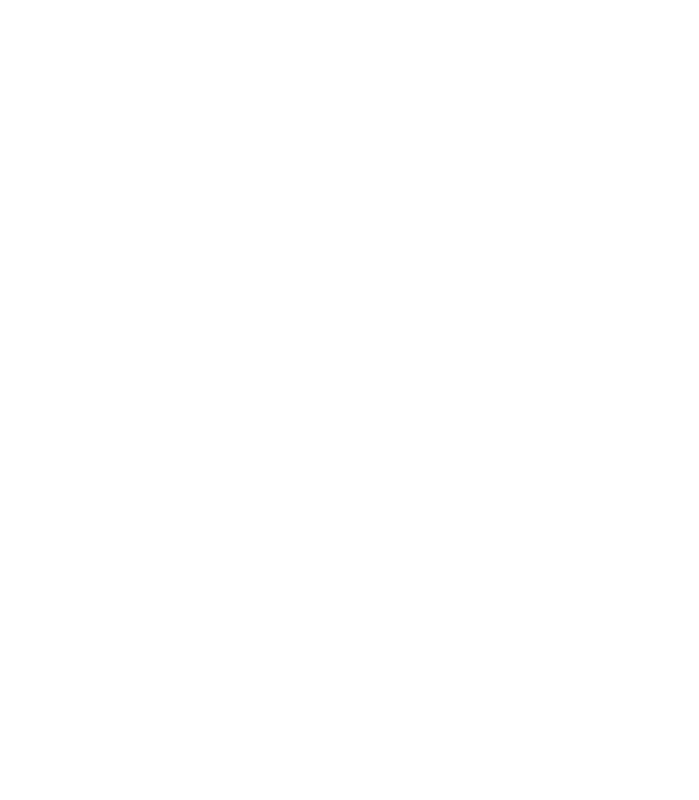
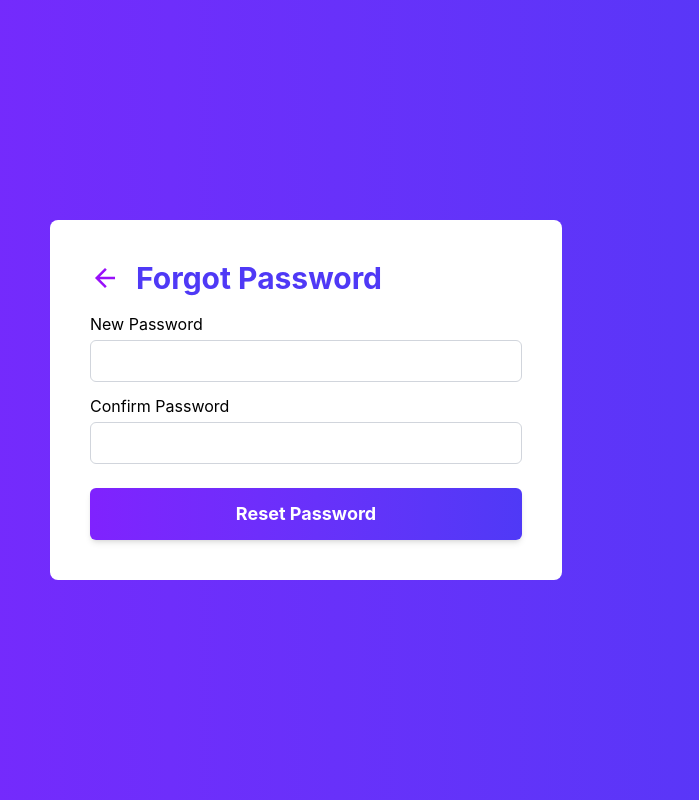
Before and after one commit to sohamnesarikar/mern-auth-service, a React app in the folder frontend/: page /forgot-password in a window 1280 px wide. Before the commit this address had no page. Shown: the whole page, without its empty margins (334-1033 px from the left). Built offline with nearby package versions, Linux system fonts and the light colour scheme; the HTML template or start-up script is replaced by a standard one.

Commit message:
forgot password ui created

```diff
--- a/frontend/src/App.jsx
+++ b/frontend/src/App.jsx
@@ -8,6 +8,7 @@
 import Profile from "./pages/Profile";
 import AppLayout from "./layouts/AppLayout";
 import Dashboard from "./pages/Dashboard";
+import ForgotPassword from "./pages/ForgotPassword";
 
 function App() {
   return (
@@ -21,11 +22,21 @@
             </PublicRoute>
           }
         />
+
         <Route
           path="/register"
           element={
             <PublicRoute>
               <Register />
+            </PublicRoute>
+          }
+        />
+
+        <Route
+          path="/forgot-password"
+          element={
+            <PublicRoute>
+              <ForgotPassword />
             </PublicRoute>
           }
         />
--- /dev/null
+++ b/frontend/src/pages/ForgotPassword.jsx
@@ -0,0 +1,167 @@
+import { useState } from "react";
+import { useForm } from "react-hook-form";
+import { IoMdArrowBack } from "react-icons/io";
+import { useNavigate } from "react-router";
+
+const ForgotPassword = () => {
+  const [step, setStep] = useState(3);
+  const navigate = useNavigate();
+  const {
+    register: emailRegister,
+    handleSubmit: handleSendOtpSubmit,
+    formState: { errors: emailErrors },
+  } = useForm();
+
+  const {
+    register: otpRegister,
+    handleSubmit: handleVerifyOtpSubmit,
+    formState: { errors: otpErrors },
+  } = useForm();
+
+  const {
+    register: passwordRegister,
+    handleSubmit: handleResetPasswordSubmit,
+    formState: { errors: passwordErrors },
+    watch,
+  } = useForm();
+
+  const password = watch("newPassword");
+
+  function onSendOtp(data) {}
+
+  function onVerifyOtp(data) {}
+
+  function onResetPassword(data) {}
+
+  return (
+    <div className="max-w-lg w-full bg-white rounded-lg px-10 py-10">
+      <div className="flex items-center gap-4 cursor-pointer mb-4">
+        <IoMdArrowBack
+          size={30}
+          className="text-purple-600"
+          onClick={() => navigate("/login")}
+        />{" "}
+        <h1 className="text-3xl font-bold text-indigo-600">Forgot Password</h1>
+      </div>
+      {step === 1 && (
+        <form onSubmit={handleSendOtpSubmit(onSendOtp)}>
+          <div className="flex flex-col my-3">
+            <label htmlFor="email">Email</label>
+            <input
+              type="email"
+              className="p-2 border border-gray-300 rounded-md mt-1"
+              id="email"
+              {...emailRegister("email", {
+                required: "Email is required",
+                pattern: {
+                  value: /^[A-Z0-9._%+-]+@[A-Z0-9.-]+\.[A-Z]{2,}$/i,
+                  message: "Invalid email address",
+                },
+              })}
+            />
+            {emailErrors?.email && (
+              <p className="text-red-500 mt-1 text-sm">
+                {emailErrors?.email?.message}
+              </p>
+            )}
+          </div>
+
+          <button
+            type="submit"
+            className="bg-linear-to-r from-violet-600 to-indigo-600 text-white w-full py-3 text-lg font-bold mt-3 rounded-md shadow-md cursor-pointer"
+          >
+            Send OTP
+          </button>
+        </form>
+      )}
+
+      {step === 2 && (
+        <form onSubmit={handleVerifyOtpSubmit(onVerifyOtp)}>
+          <div className="flex flex-col my-3">
+            <label htmlFor="otp">OTP</label>
+            <input
+              type="text"
+              className="p-2 border border-gray-300 rounded-md mt-1"
+              id="otp"
+              {...otpRegister("otp", {
+                required: "Otp is required",
+                pattern: {
+                  value: /^\d{6}$/,
+                  message: "Invalid otp",
+                },
+              })}
+            />
+            {otpErrors?.otp && (
+              <p className="text-red-500 mt-1 text-sm">
+                {otpErrors?.otp?.message}
+              </p>
+            )}
+          </div>
+
+          <button
+            type="submit"
+            className="bg-linear-to-r from-violet-600 to-indigo-600 text-white w-full py-3 text-lg font-bold mt-3 rounded-md shadow-md cursor-pointer"
+          >
+            Verify
+          </button>
+        </form>
+      )}
+
+      {step === 3 && (
+        <form onSubmit={handleResetPasswordSubmit(onResetPassword)}>
+          <div className="flex flex-col my-3">
+            <label htmlFor="new-password">New Password</label>
+            <input
+              type="password"
+              className="p-2 border border-gray-300 rounded-md mt-1"
+              id="new-password"
+              {...passwordRegister("newPassword", {
+                required: "New Password is required",
+                pattern: {
+                  value:
+                    /^(?=.*[a-z])(?=.*[A-Z])(?=.*\d)(?=.*[@$!%*?&])[A-Za-z\d@$!%*?&]{8,}$/,
+                  message:
+                    "Password must be at least 8 characters long and contain at least one uppercase letter, one lowercase letter, one number, and one special character",
+                },
+              })}
+            />
+            {passwordErrors?.newPassword && (
+              <p className="text-red-500 mt-1 text-sm">
+                {passwordErrors?.newPassword?.message}
+              </p>
+            )}
+          </div>
+
+          <div className="flex flex-col my-3">
+            <label htmlFor="confirm-password">Confirm Password</label>
+            <input
+              type="password"
+              className="p-2 border border-gray-300 rounded-md mt-1"
+              id="confirm-password"
+              {...passwordRegister("confirmPassword", {
+                required: "Confirm Password is required",
+                validate: (value) => {
+                  return value === password || "Passwords do not match";
+                },
+              })}
+            />
+            {passwordErrors?.confirmPassword && (
+              <p className="text-red-500 mt-1 text-sm">
+                {passwordErrors?.confirmPassword?.message}
+              </p>
+            )}
+          </div>
+
+          <button
+            type="submit"
+            className="bg-linear-to-r from-violet-600 to-indigo-600 text-white w-full py-3 text-lg font-bold mt-3 rounded-md shadow-md cursor-pointer"
+          >
+            Reset Password
+          </button>
+        </form>
+      )}
+    </div>
+  );
+};
+
+export default ForgotPassword;
--- a/frontend/src/pages/Login.jsx
+++ b/frontend/src/pages/Login.jsx
@@ -95,6 +95,12 @@
           )}
         </div>
 
+        <div className="w-full text-right">
+          <Link to={"/forgot-password"} className="text-indigo-500">
+            Forgot Password
+          </Link>
+        </div>
+
         <button
           type="submit"
           className="bg-linear-to-r from-violet-600 to-indigo-600 text-white w-full py-3 text-lg font-bold mt-3 rounded-md shadow-md cursor-pointer"
```
